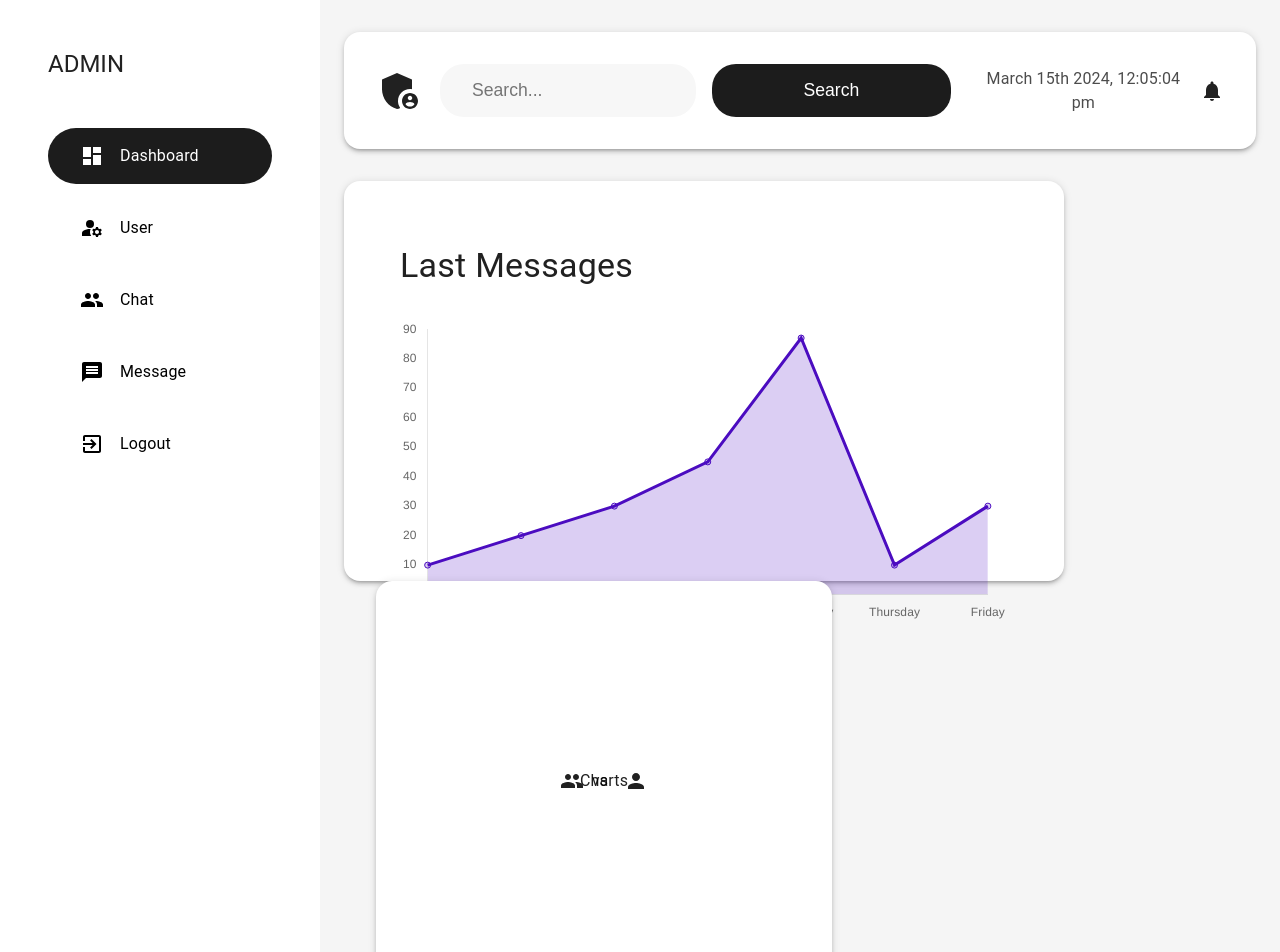
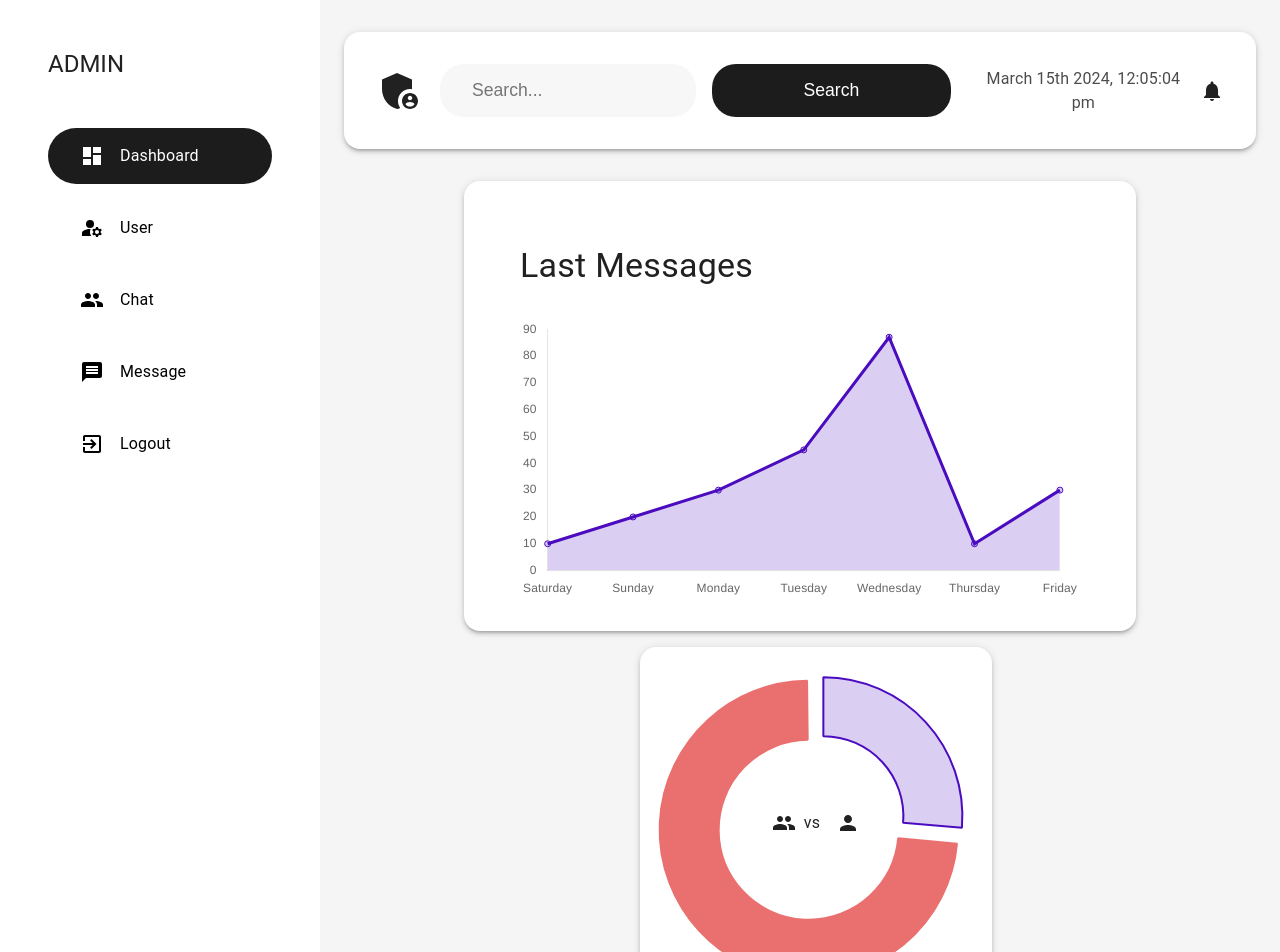
Before and after one commit to shethchirag/ChatApp, a React (Vite) app in the folder frontend/: page /admin/dashboard in a window 1280 px wide. Shown: the top 952 px of the page. Built offline with nearby package versions, Linux system fonts and the light colour scheme.

Commit message:
chart design done

```diff
--- a/frontend/src/components/specific/Charts.jsx
+++ b/frontend/src/components/specific/Charts.jsx
@@ -9,8 +9,8 @@ import {
   Filler,
   ArcElement,
 } from "chart.js";
-import { Line } from "react-chartjs-2";
-import { Purple, PurpleLight } from "../Layout/constants/Color";
+import { Doughnut, Line } from "react-chartjs-2";
+import { Orange, Purple, PurpleLight } from "../Layout/constants/Color";
 import { getLast7Days } from "../../lib/Features";
 
 ChartJS.register(
@@ -64,8 +64,37 @@ const LineChart = ({ value = [] }) => {
   return <Line data={data} options={LineChartOptions} />;
 };
 
-const DoughnutChart = () => {
-  return <div>Charts</div>;
+const DoughnutChartOptions = {
+  responsive: true,
+  plugins: {
+    legend: {
+      display: false,
+    },
+  },
+  cutout: 80,
+};
+
+const DoughnutChart = ({ value = [], labels = [] }) => {
+  const data = {
+    labels,
+    datasets: [
+      {
+        data: value,
+        label: "Total Chats vs Group Chats",
+        backgroundColor: [PurpleLight, Orange],
+        borderColor: [Purple, Orange],
+        offset: 40,
+      },
+    ],
+  };
+
+  return (
+    <Doughnut
+      style={{ zIndex: 10 }}
+      data={data}
+      options={DoughnutChartOptions}
+    />
+  );
 };
 
 export { LineChart, DoughnutChart };
--- a/frontend/src/pages/Admin/Dashboard.jsx
+++ b/frontend/src/pages/Admin/Dashboard.jsx
@@ -63,15 +63,21 @@ const Dashboard = () => {
     <AdminLayout>
       <Container component={"main"}>
         {AppBar}
-        <Stack direction={"row"} spacing={"2rem"} flexWrap={"wrap"}>
+        <Stack
+          direction={{ xs: "column", lg: "row" }}
+          spacing={"2rem"}
+          flexWrap={"wrap"}
+          justifyContent={"center"}
+          alignItems={{ xs: "center", lg: "stretch" }}
+          sx={{ gap: "1rem" }}
+        >
           <Paper
             elevation={3}
             sx={{
               padding: "2rem 3.5rem",
               borderRadius: "1rem",
               width: "100%",
-              maxWidth: "45rem",
-              height: "25rem",
+              maxWidth: "42rem",
             }}
           >
             <Typography margin={"2rem 0"} variant="h4">
@@ -89,11 +95,13 @@ const Dashboard = () => {
               alignItems: "center",
               width: { xs: "100%", sm: "50%" },
               position: "relative",
-              maxwidth: "25rem",
-              height: "25rem",
+              maxWidth: "22rem",
             }}
           >
-            <DoughnutChart />
+            <DoughnutChart
+              labels={["Single Chats", "Group Chats"]}
+              value={["20", "56"]}
+            />
             <Stack
               position={"absolute"}
               direction={"row"}
```
